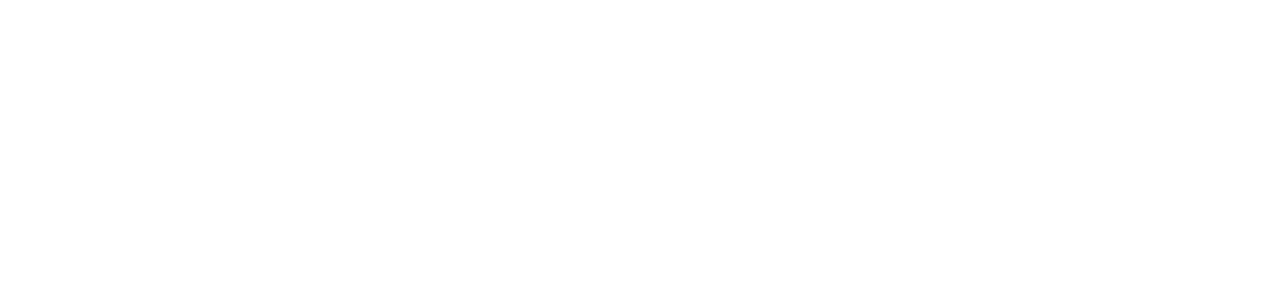
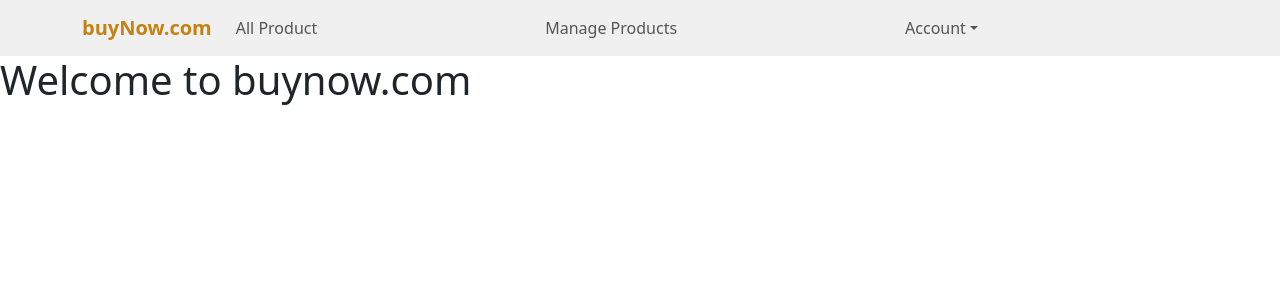
Before and after one commit to jvictornascimento/react-frontend-ecommerce, a React (Vite) app: page / in a window 1280 px wide. Shown: the top 300 px of the page. Built offline with nearby package versions, Linux system fonts and the light colour scheme.

Commit message:
Create the home and navbar component

```diff
--- a/src/App.jsx
+++ b/src/App.jsx
@@ -4,15 +4,16 @@
   createBrowserRouter,
   createRoutesFromElements
 } from "react-router-dom";
-import RootLayout from "./component/layout/RootLayout.jsx";
+import RootLayout from "./component/layout/RootLayout";
+import Home from "./component/home/Home.jsx";
 
 function App() {
-const router = createBrowserRouter(
-    createRoutesFromElements(
-        <Route path="/" element={<RootLayout/>}>
-
-        </Route>
-    )
+    const router = createBrowserRouter(
+        createRoutesFromElements(
+            <Route path="/" element={<RootLayout/>}>
+                <Route index element={<Home/>}/>
+            </Route>
+        )
 )
 
   return (
--- /dev/null
+++ b/src/component/home/Home.jsx
@@ -0,0 +1,12 @@
+import React from 'react';
+import NavBar from "../layout/NavBar.jsx";
+
+const Home = () => {
+    return (
+        <div>
+            <h1>Welcome to buynow.com</h1>
+        </div>
+    );
+};
+
+export default Home;
--- a/src/component/layout/NavBar.jsx
+++ b/src/component/layout/NavBar.jsx
@@ -0,0 +1,64 @@
+import React from 'react';
+import {Container, Nav, Navbar, NavDropdown} from "react-bootstrap";
+import {Link} from "react-router-dom";
+
+const NavBar = () => {
+    return (
+        <Navbar expand='lg' sticky='top' className='nav-bg'>
+            <Container>
+
+                <Navbar.Brand to={"/"} as={Link}>
+                    <span className="shop-home">buyNow.com</span>
+                </Navbar.Brand>
+
+                <Navbar.Toggle />
+
+                <Navbar.Collapse>
+
+                    <Nav className="me-auto">
+                        <Nav.Link to={"#"} as={Link}>
+                            All Product
+                        </Nav.Link>
+                    </Nav>
+
+                    <Nav className="me-auto">
+                        <Nav.Link to={"#"} as={Link}>
+                            Manage Products
+                        </Nav.Link>
+                    </Nav>
+
+                    <Nav className="me-auto">
+                        <NavDropdown title='Account'>
+                        <>
+                            <NavDropdown.Item to={"#"} as={Link}>
+                                My Account
+                            </NavDropdown.Item>
+
+                            <NavDropdown.Divider/>
+
+                            <NavDropdown.Item to={"#"} as={Link}>
+                                My Orders
+                            </NavDropdown.Item>
+
+                            <NavDropdown.Divider/>
+
+                            <NavDropdown.Item to={"#"} as={Link}>
+                                Logout
+                            </NavDropdown.Item>
+
+                            </>
+
+                            <NavDropdown.Item to={"#"} as={Link}>
+                                Login
+                            </NavDropdown.Item>
+
+                        </NavDropdown>
+                    </Nav>
+
+                </Navbar.Collapse>
+            </Container>
+        </Navbar>
+    );
+};
+
+export default NavBar;
--- a/src/component/layout/RootLayout.jsx
+++ b/src/component/layout/RootLayout.jsx
@@ -1,11 +1,15 @@
 import React from 'react';
 import {Outlet} from "react-router-dom";
+import NavBar from "./NavBar.jsx";
 
 const RootLayout = () => {
     return (
-        <div>
-            <Outlet/>
-        </div>
+        <main>
+            <NavBar/>
+            <div>
+                <Outlet/>
+            </div>
+        </main>
     );
 };
 
--- a/src/main.jsx
+++ b/src/main.jsx
@@ -11,5 +11,5 @@
       <Provider store={store}>
         <App />
       </Provider>
-  </StrictMode>,
+  </StrictMode>
 )
--- a/src/store/store.js
+++ b/src/store/store.js
@@ -1,6 +1,8 @@
 import {configureStore} from "@reduxjs/toolkit";
 
 export const store = configureStore({
-        reducer: {}
+        reducer: {
+
+        }
 
 })
```
